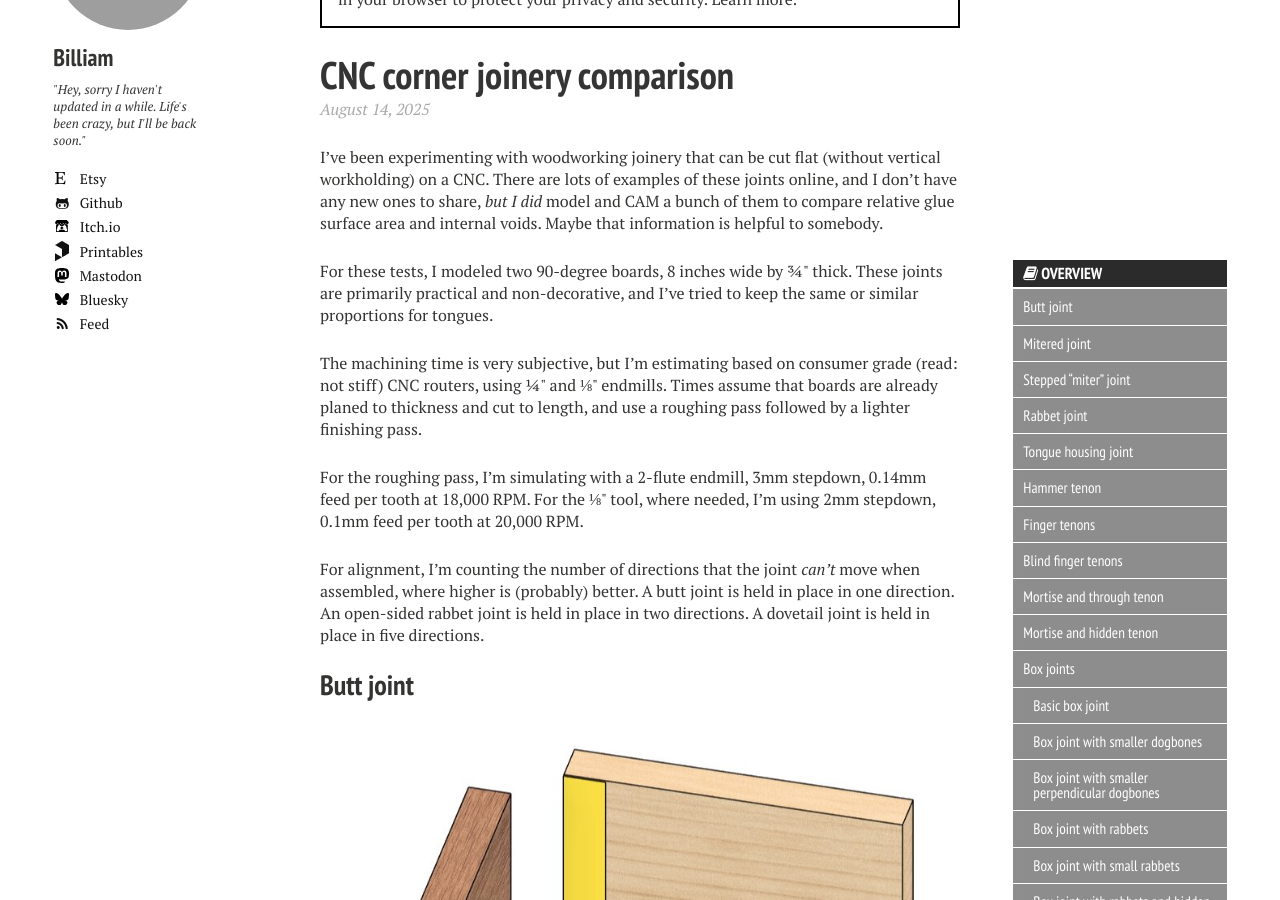
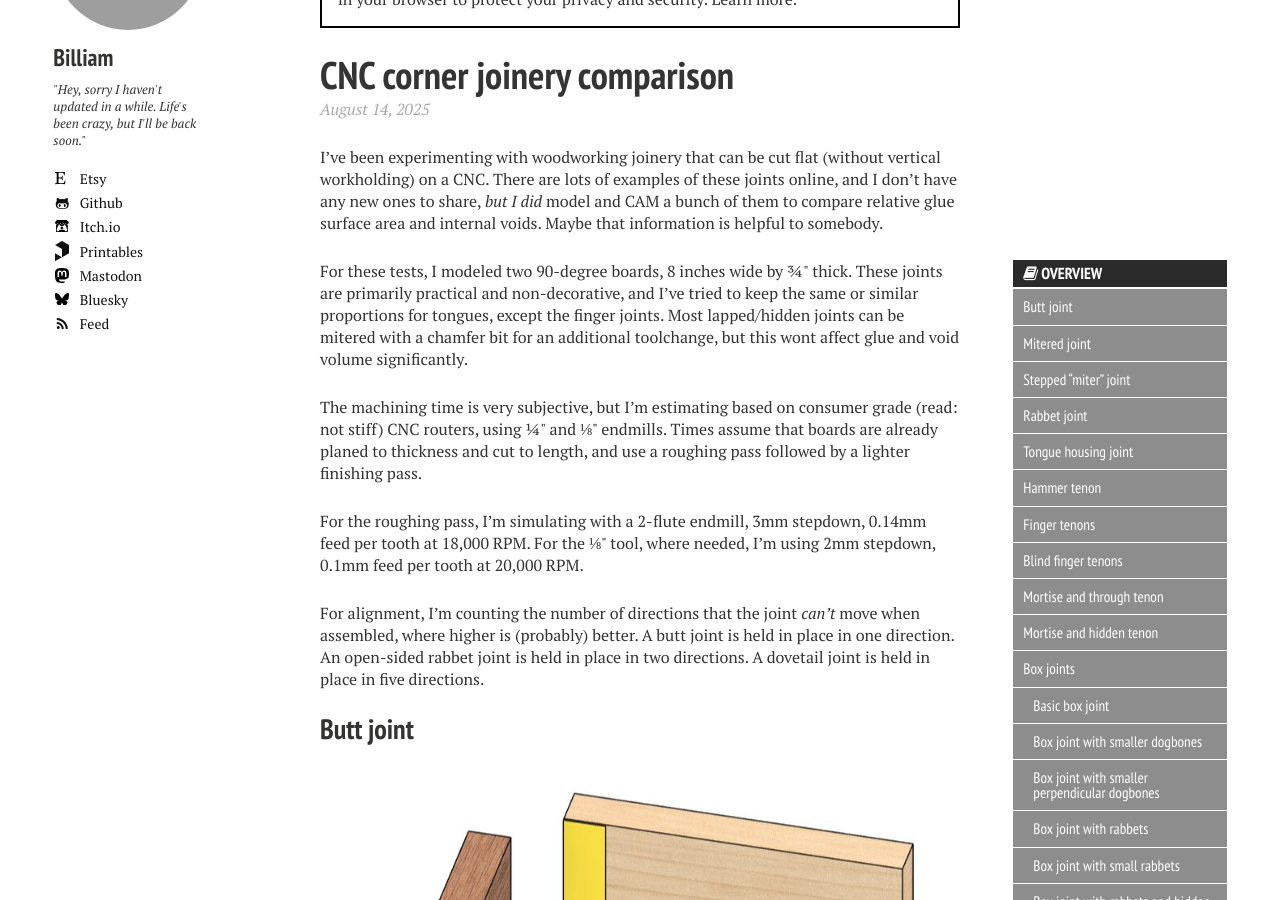
Before and after one commit to Billiam/billiam.org, a Jekyll site: the page built from _posts/2025-08-13-cnc-joints.md, in a window 1280 px wide and 900 px high, scrolled down 491 px. Built offline with Jekyll 4.4.1, drawn with Linux system fonts in a browser that asks for light colours; nearby versions of some CDN libraries; grey boxes are pictures that could not be loaded.

Commit message:
Add miter note

```diff
--- a/_posts/2025-08-13-cnc-joints.md
+++ b/_posts/2025-08-13-cnc-joints.md
@@ -14,7 +14,7 @@ I've been experimenting with woodworking joinery that can be cut flat (without v
 
 {% include _toc.html %}
 
-For these tests, I modeled two 90-degree boards, 8 inches wide by ¾\" thick. These joints are primarily practical and non-decorative, and I've tried to keep the same or similar proportions for tongues.
+For these tests, I modeled two 90-degree boards, 8 inches wide by ¾\" thick. These joints are primarily practical and non-decorative, and I've tried to keep the same or similar proportions for tongues, except the finger joints. Most lapped/hidden joints can be mitered with a chamfer bit for an additional toolchange, but this wont affect glue and void volume significantly.
 
 The machining time is very subjective, but I'm estimating based on consumer grade (read: not stiff) CNC routers, using ¼\" and ⅛\" endmills. Times assume that boards are already planed to thickness and cut to length, and use a roughing pass followed by a lighter finishing pass.
 
```
